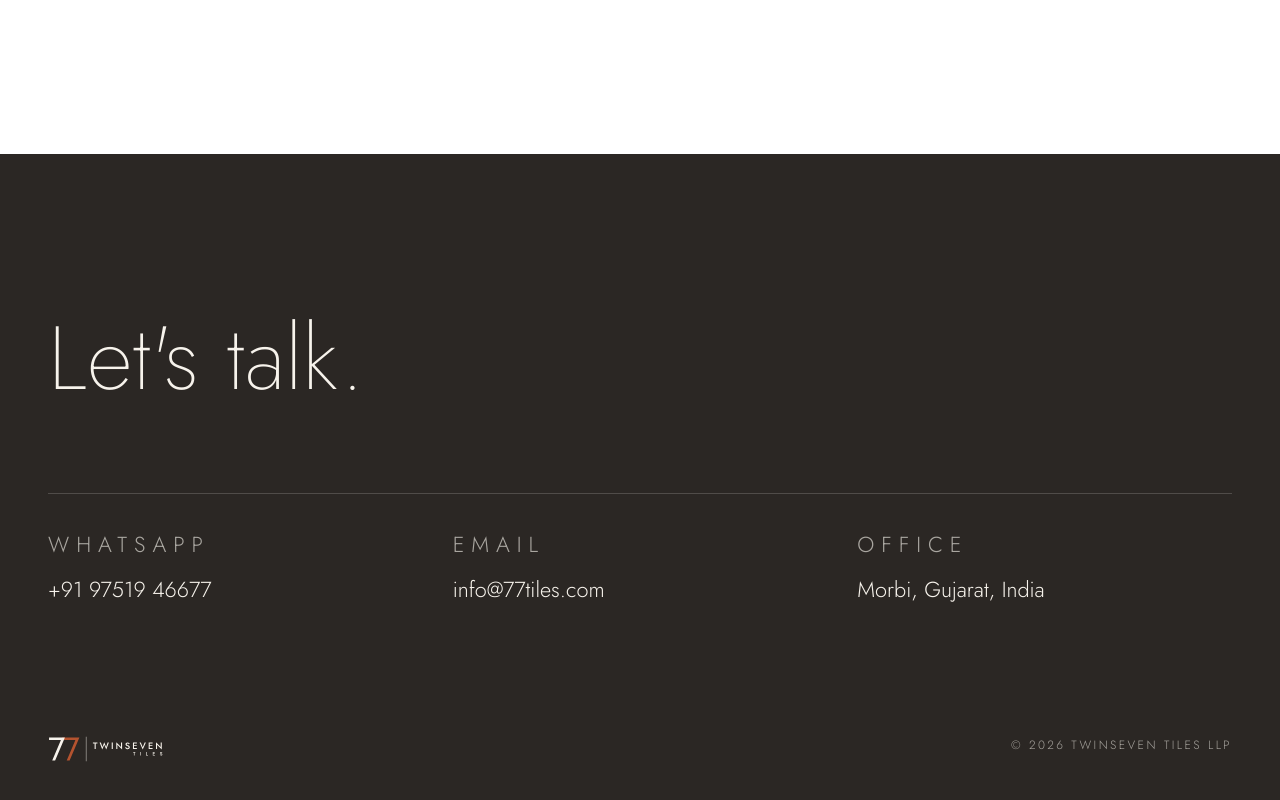
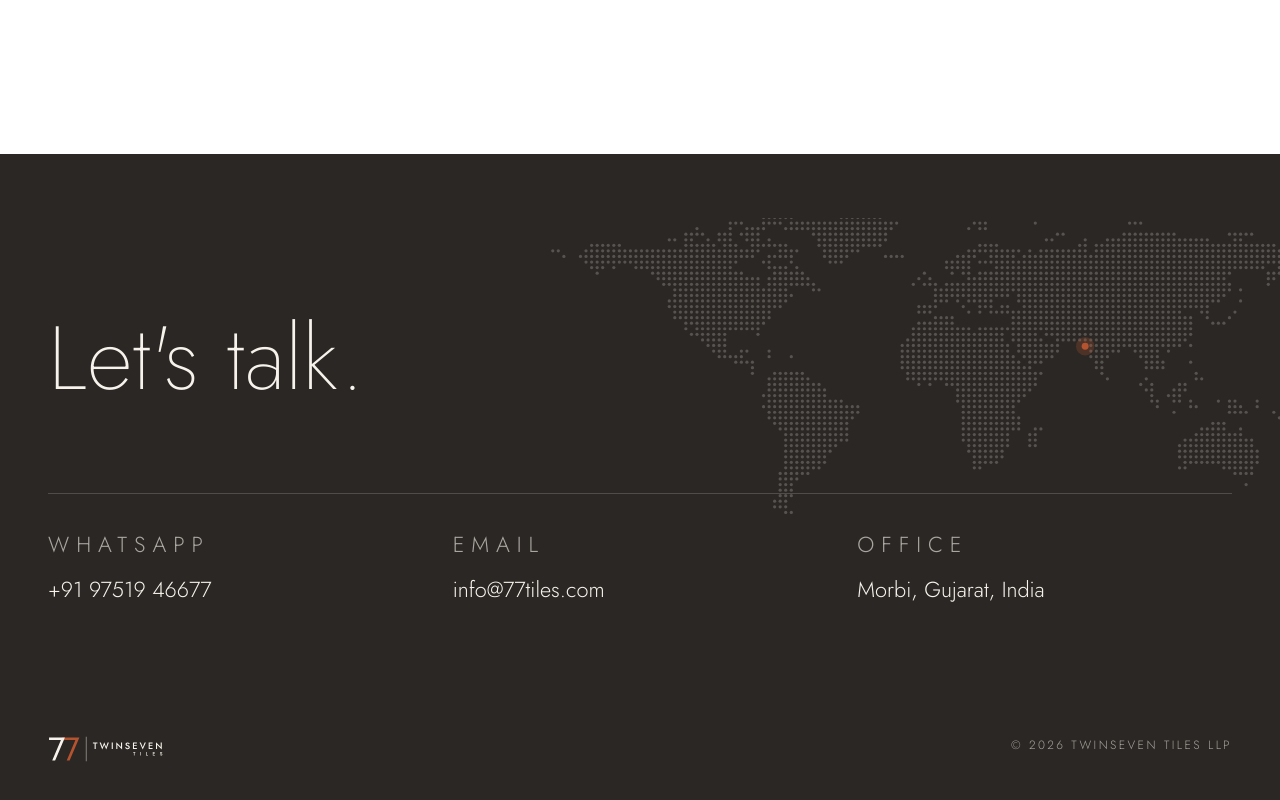
Before and after one commit to kalanibhavin2000-creator/77Ttiles, a plain HTML site: page index.html in a window 1280 px wide. Shown: the part 5545-6345 px from the top of the page. Drawn offline with Linux system fonts and the light colour scheme.

Commit message:
Contact: dotted world map with Morbi marker
Co-Authored-By: Claude Opus 5.5 <noreply@anthropic.com>
Claude-Session: https://claude.ai/code/session_01Hq5pJSDSkQ5nUnhmTQetci

```diff
--- a/index.html
+++ b/index.html
@@ -93,7 +93,10 @@ header nav a{color:#fff;text-shadow:0 1px 10px rgba(0,0,0,.25)}
 .reach .cap{display:block;margin-top:30px}
 
 /* contact */
-.ct{background:var(--ch);color:var(--cr);padding:clamp(100px,13vw,160px) 0 50px}
+.ct .map{position:absolute;right:-3%;top:clamp(30px,5vw,80px);width:min(60%,880px);height:auto;pointer-events:none}
+.ct .w{position:relative;z-index:1}
+@media(max-width:700px){.ct .map{width:150%;right:-25%;top:40px;opacity:.6}}
+.ct{position:relative;overflow:hidden;background:var(--ch);color:var(--cr);padding:clamp(100px,13vw,160px) 0 50px}
 .ct h2{font-weight:200;font-size:clamp(44px,7vw,104px);line-height:1;margin-bottom:clamp(50px,7vw,90px)}
 .ct-g{display:grid;grid-template-columns:repeat(3,minmax(0,1fr));gap:30px;border-top:1px solid rgba(247,243,236,.18);padding-top:34px}
 .ct-g .cap{color:#A9A6A0;display:block;margin-bottom:10px}
@@ -182,6 +185,7 @@ header nav a{color:#fff;text-shadow:0 1px 10px rgba(0,0,0,.25)}
 </section>
 
 <section class="ct" id="contact">
+  <img class="map" src="images/world-dots.svg" alt="" aria-hidden="true">
   <div class="w">
     <h2>Let's talk.</h2>
     <div class="ct-g">
```
Also changed, not shown: images/world-dots.svg (added).
